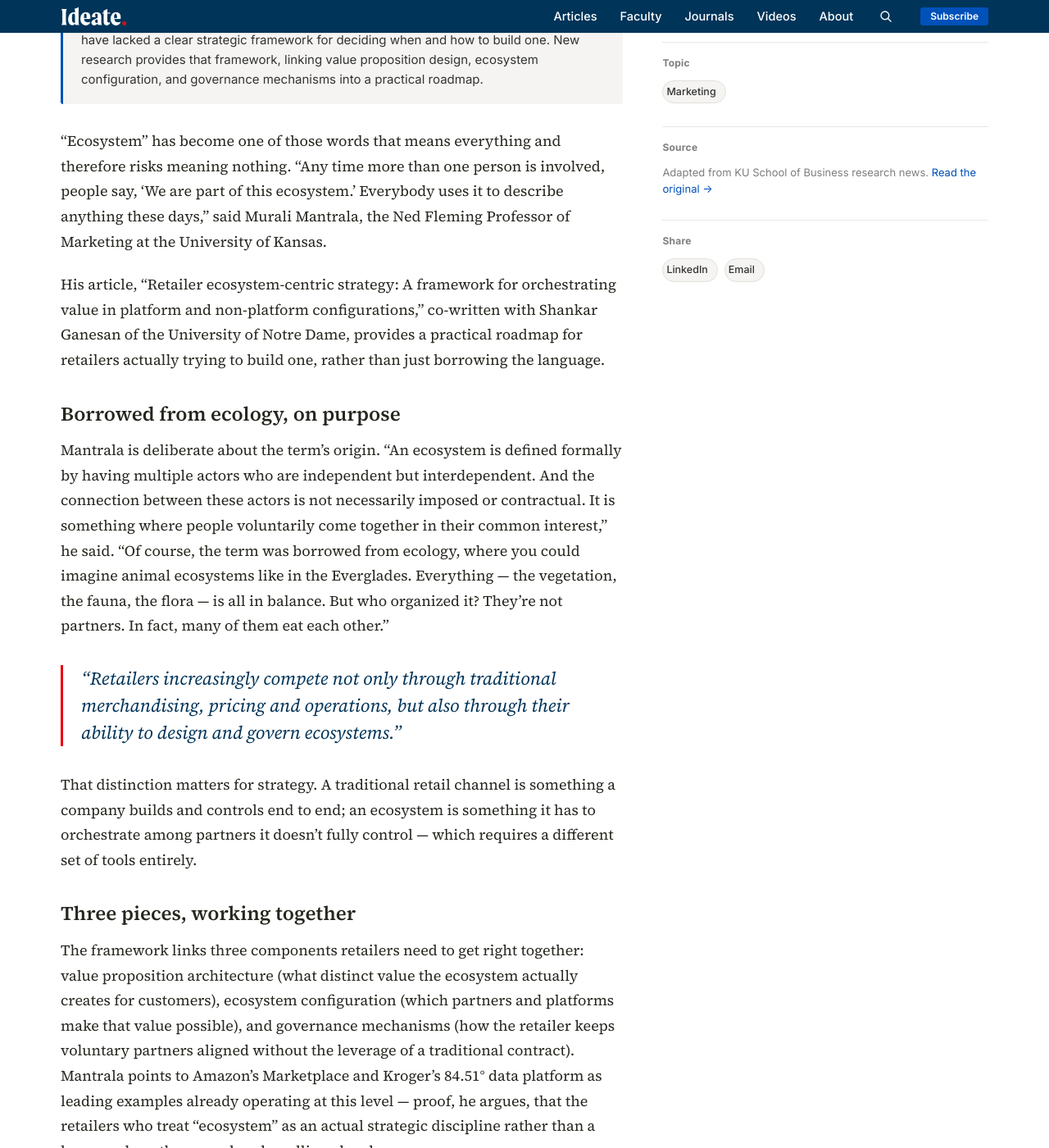
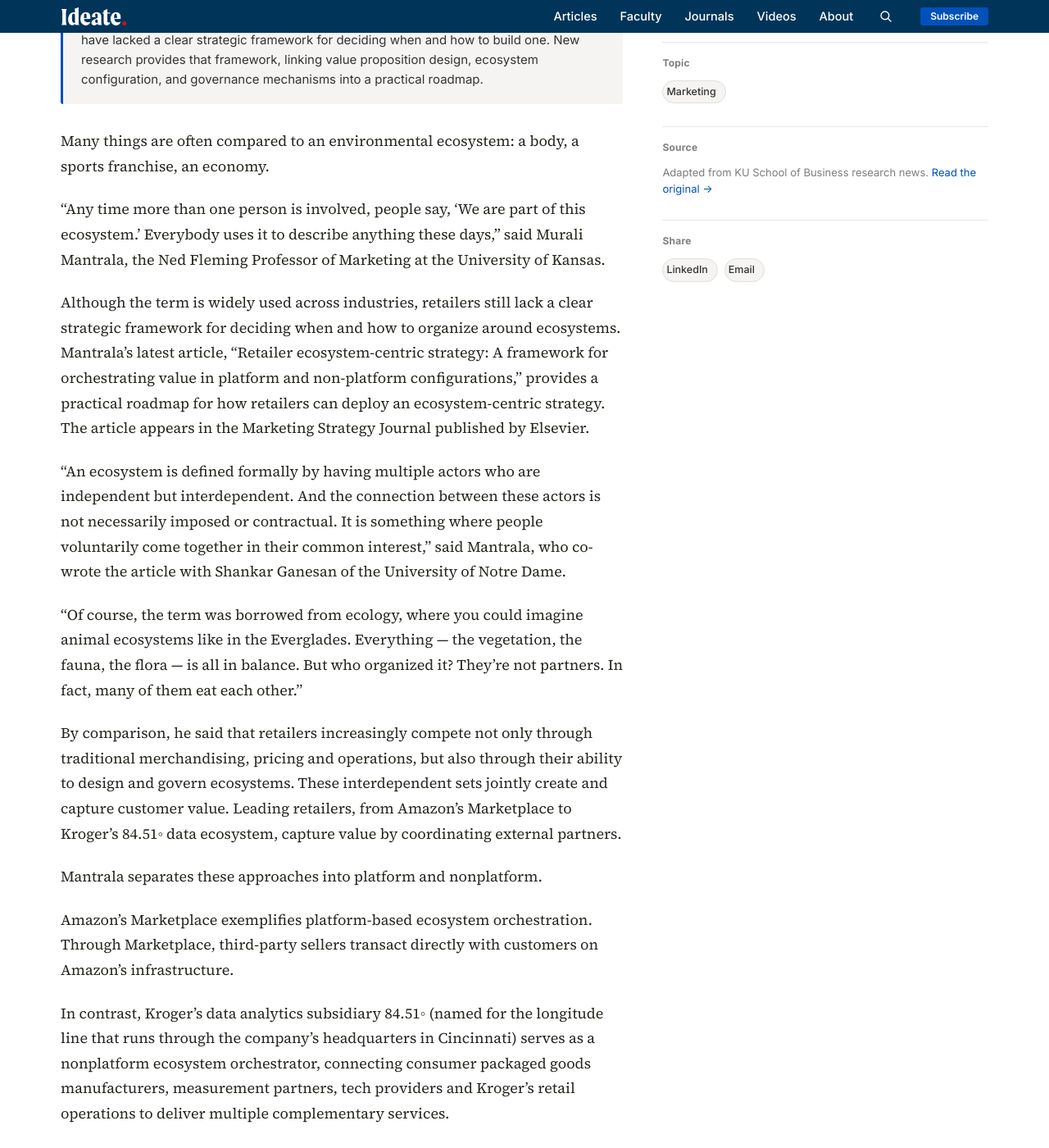
Before and after one commit to KUBschool/ideate, a Jekyll site: the page built from _articles/2026-05-05-retailer-ecosystem-framework.md, in a window 1280 px wide and 1400 px high, scrolled down 1010 px. Shown: the whole window at 82% size. Built offline with Jekyll 4.4.1, drawn with Linux system fonts in a browser that asks for light colours; some of the changed text lies outside the part shown.

Commit message:
Update Article “2026-05-05-retailer-ecosystem-framework”

```diff
--- a/_articles/2026-05-05-retailer-ecosystem-framework.md
+++ b/_articles/2026-05-05-retailer-ecosystem-framework.md
@@ -1,35 +1,70 @@
 ---
-title: "Marketing expert develops framework providing retailers strategies for organizing around ecosystems"
-dek: "Everyone in retail says 'ecosystem' now — Amazon's Marketplace, Kroger's data platform. A new framework gives retailers an actual roadmap for when and how to build one, rather than just borrowing the word."
+title: Marketing expert develops framework providing retailers strategies for
+  organizing around ecosystems
+dek: Everyone in retail says 'ecosystem' now — Amazon's Marketplace, Kroger's
+  data platform. A new framework gives retailers an actual roadmap for when and
+  how to build one, rather than just borrowing the word.
 topic: marketing
 faculty:
   - murali-k-mantrala
-byline: "Murali K. Mantrala"
+byline: Jon Niccum
 date: 2026-05-05
 image_tint: steam
 featured: false
-source_url: "https://business.ku.edu/news/article/marketing-expert-develops-framework-providing-retailers-strategies-for-organizing-around-ecosystems"
-answer_box: >-
-  Retailers increasingly describe themselves as running "ecosystems" —
-  interdependent networks of partners like Amazon's Marketplace or
-  Kroger's 84.51° data platform — but have lacked a clear strategic
-  framework for deciding when and how to build one. New research
-  provides that framework, linking value proposition design, ecosystem
-  configuration, and governance mechanisms into a practical roadmap.
+source_url: https://business.ku.edu/news/article/marketing-expert-develops-framework-providing-retailers-strategies-for-organizing-around-ecosystems
+answer_box: Retailers increasingly describe themselves as running "ecosystems" —
+  interdependent networks of partners like Amazon's Marketplace or Kroger's
+  84.51° data platform — but have lacked a clear strategic framework for
+  deciding when and how to build one. New research provides that framework,
+  linking value proposition design, ecosystem configuration, and governance
+  mechanisms into a practical roadmap.
+journal: Marketing Strategy Journal
+journal_url: https://www.sciencedirect.com/science/article/abs/pii/S2950308626000025
 ---
+Many things are often compared to an environmental ecosystem: a body, a sports franchise, an economy.
 
-"Ecosystem" has become one of those words that means everything and therefore risks meaning nothing. "Any time more than one person is involved, people say, 'We are part of this ecosystem.' Everybody uses it to describe anything these days," said Murali Mantrala, the Ned Fleming Professor of Marketing at the University of Kansas.
+“Any time more than one person is involved, people say, ‘We are part of this ecosystem.’ Everybody uses it to describe anything these days,” said Murali Mantrala, the Ned Fleming Professor of Marketing at the University of Kansas.
 
-His article, "Retailer ecosystem-centric strategy: A framework for orchestrating value in platform and non-platform configurations," co-written with Shankar Ganesan of the University of Notre Dame, provides a practical roadmap for retailers actually trying to build one, rather than just borrowing the language.
+Although the term is widely used across industries, retailers still lack a clear strategic framework for deciding when and how to organize around ecosystems. Mantrala’s latest article, [“Retailer ecosystem-centric strategy: A framework for orchestrating value in platform and non-platform configurations,”](https://www.sciencedirect.com/science/article/abs/pii/S2950308626000025) provides a practical roadmap for how retailers can deploy an ecosystem-centric strategy. The article appears in the Marketing Strategy Journal published by Elsevier.
 
-## Borrowed from ecology, on purpose
+“An ecosystem is defined formally by having multiple actors who are independent but interdependent. And the connection between these actors is not necessarily imposed or contractual. It is something where people voluntarily come together in their common interest,” said Mantrala, who co-wrote the article with Shankar Ganesan of the University of Notre Dame.
 
-Mantrala is deliberate about the term's origin. "An ecosystem is defined formally by having multiple actors who are independent but interdependent. And the connection between these actors is not necessarily imposed or contractual. It is something where people voluntarily come together in their common interest," he said. "Of course, the term was borrowed from ecology, where you could imagine animal ecosystems like in the Everglades. Everything — the vegetation, the fauna, the flora — is all in balance. But who organized it? They're not partners. In fact, many of them eat each other."
+“Of course, the term was borrowed from ecology, where you could imagine animal ecosystems like in the Everglades. Everything — the vegetation, the fauna, the flora — is all in balance. But who organized it? They’re not partners. In fact, many of them eat each other.”
 
-> "Retailers increasingly compete not only through traditional merchandising, pricing and operations, but also through their ability to design and govern ecosystems."
+By comparison, he said that retailers increasingly compete not only through traditional merchandising, pricing and operations, but also through their ability to design and govern ecosystems. These interdependent sets jointly create and capture customer value. Leading retailers, from Amazon’s Marketplace to Kroger’s 84.51◦ data ecosystem, capture value by coordinating external partners.
 
-That distinction matters for strategy. A traditional retail channel is something a company builds and controls end to end; an ecosystem is something it has to orchestrate among partners it doesn't fully control — which requires a different set of tools entirely.
+Mantrala separates these approaches into platform and nonplatform.
 
-## Three pieces, working together
+Amazon’s Marketplace exemplifies platform-based ecosystem orchestration. Through Marketplace, third-party sellers transact directly with customers on Amazon’s infrastructure.
 
-The framework links three components retailers need to get right together: value proposition architecture (what distinct value the ecosystem actually creates for customers), ecosystem configuration (which partners and platforms make that value possible), and governance mechanisms (how the retailer keeps voluntary partners aligned without the leverage of a traditional contract). Mantrala points to Amazon's Marketplace and Kroger's 84.51° data platform as leading examples already operating at this level — proof, he argues, that the retailers who treat "ecosystem" as an actual strategic discipline rather than a buzzword are the ones already pulling ahead.
+In contrast, Kroger’s data analytics subsidiary 84.51◦ (named for the longitude line that runs through the company’s headquarters in Cincinnati) serves as a nonplatform ecosystem orchestrator, connecting consumer packaged goods manufacturers, measurement partners, tech providers and Kroger’s retail operations to deliver multiple complementary services.
+
+“Amazon’s profitability increasingly depends on ecosystem businesses, such as marketplace services, advertising, subscriptions and cloud computing, rather than traditional merchandise sales,” Mantrala said.
+
+Retail media networks are one visible example of this broader shift: Retailers increasingly monetize their first-party shopper data and owned media inventory to enable third-party brands to advertise directly to the retailer’s customers.
+
+In order for retailers to best align to this ecosystem-centric strategy, the professors developed an integrated framework linking (a) value proposition architecture, (b) ecosystem configuration and (c) governance mechanisms.
+
+“Let’s say a medium-sized retailer wants to expand into an ecosystem, they first must come up with what we call the value proposition, which is, what is the range of customers it’s targeting and what particular customer need is the ecosystem supposed to satisfy?” he said.
+
+They must then match that value proposition to the appropriate ecosystem configuration — platform-based, such as Amazon’s Marketplace, or nonplatform, such as Kroger’s 84.51°. And, finally, if they are the orchestrator, how should they govern? What rules determine who can participate, how data is shared and how revenue is divided among partners?
+
+“Any traditional retailer who is contemplating this strategy will find it quite hard to make it happen. They have to decide whether they want to be a Marketplace-type or a Kroger-type ecosystem. These both represent very different configurations and challenges in setting up connections and networks,” Mantrala said.
+
+“If you’re the orchestrator, you still want to make sure all your partners in this ecosystem are singing the same song. Because it’s a problem if each one is going off in an independent direction.”
+
+For example, he points to Target’s previous partnership with Ulta Beauty.
+
+“Target hosted Ulta Beauty shops within its stores, but the Ulta brand and expertise enhanced the shopping experience in ways Target couldn’t easily replicate on its own,” he said.
+
+The impetus for this research came when Mantrala and Ganesan were discussing how technology continues to push retail forward.
+
+“I was just amazed at how much volume of business is not due to traditional merchandising but due to ecosystems, whether it’s Kohl’s or Kroger or Walmart or Amazon,” Mantrala said. “A growing and in some cases dominant share of their revenue now comes from ecosystem-enabled streams rather than traditional merchandise margins.”
+
+A KU faculty member since 2020, Mantrala specializes in quantitative marketing strategy (specifically retailing channels, marketing resource allocation and sales force management). He has also been doing research in retail spaces for more than 30 years.
+
+“If you look at business textbooks, nobody is discussing ecosystems. But I doubt that standalone retailing will be the dominant form in another 10 years, especially with the prevalence of AI,” Mantrala said.
+
+As AI accelerates the ability to match partners, personalize at scale and automate governance, retailers who have not built ecosystem orchestration capabilities risk being outpaced by those who have.
+
+He said, “It’s obvious businesses need to start talking about this.”
```
